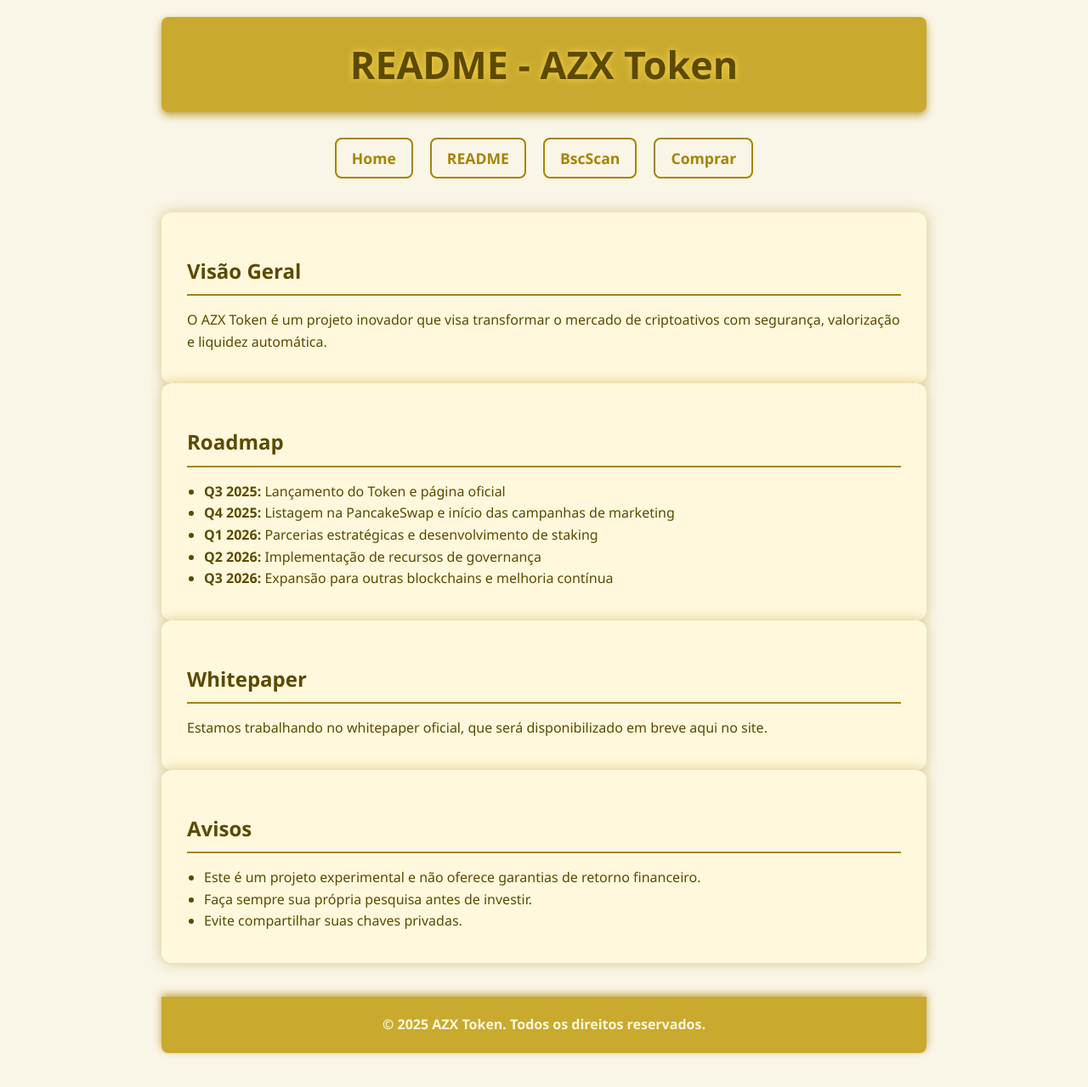
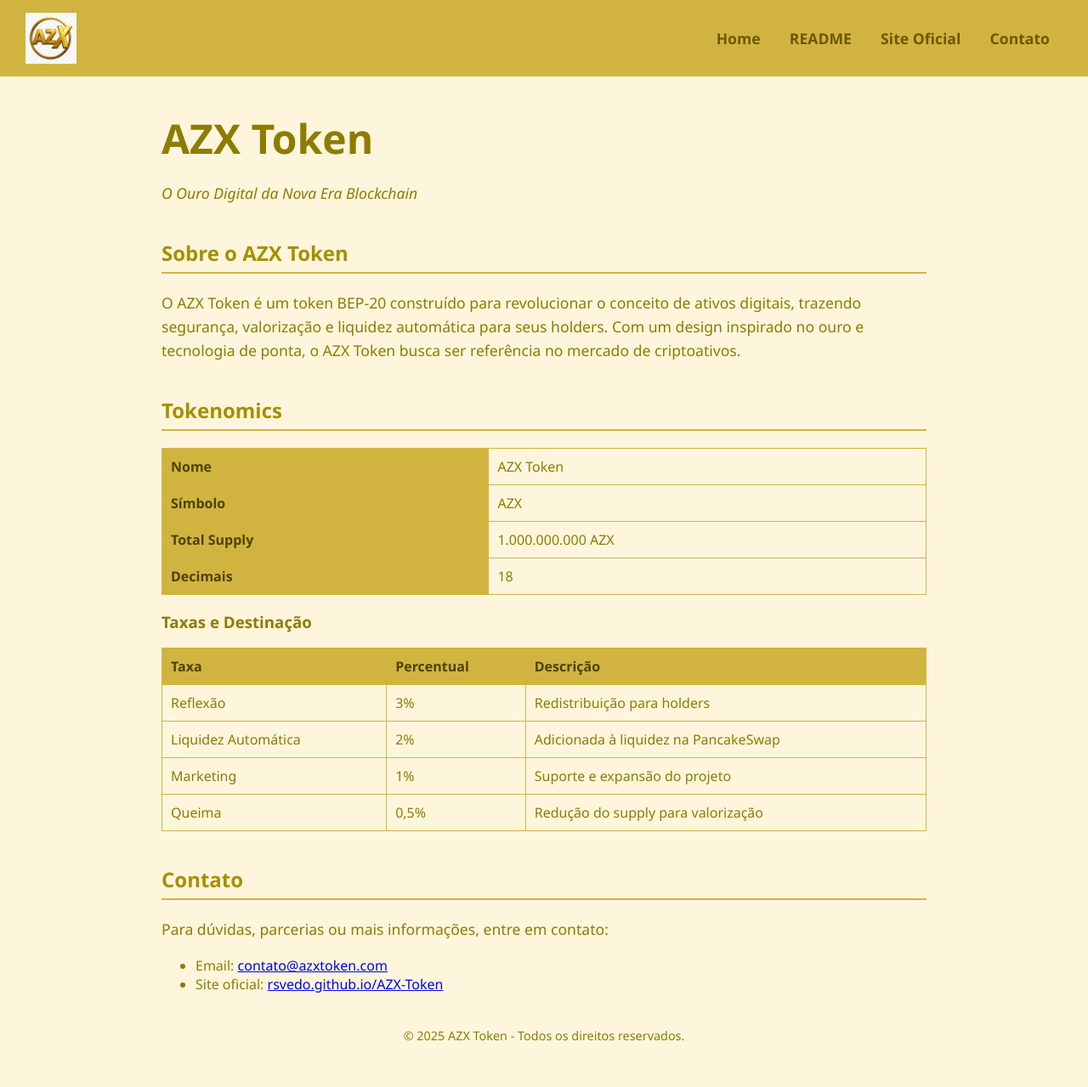
Before and after one commit to RSVEDO/AZX-Token, a plain HTML site: page README.html in a window 1280 px wide. Shown: the whole page at 85% size. After the commit the page ends 1248 px from the top, so only its background shows below. Drawn offline with Linux system fonts and the light colour scheme.

Commit message:
Update README.html

```diff
--- a/README.html
+++ b/README.html
@@ -3,144 +3,152 @@
 <head>
 <meta charset="UTF-8" />
 <meta name="viewport" content="width=device-width, initial-scale=1" />
-  <title>README - AZX Token</title>
+<title>AZX Token</title>
 <style>
   body {
-      background: #f9f5e7;
-      color: #5b4a00;
+    background: #fef6dc;
+    color: #8c7c00;
     font-family: 'Segoe UI', Tahoma, Geneva, Verdana, sans-serif;
-      margin: 0;
-      padding: 0 20px 40px 20px;
+    margin: 0; padding: 0;
+  }
+  header {
+    background: #d1b440;
+    padding: 15px 30px;
+    display: flex;
+    align-items: center;
+    gap: 20px;
+  }
+  header img {
+    height: 60px;
+  }
+  nav {
+    margin-left: auto;
+  }
+  nav a {
+    color: #6b5800;
+    text-decoration: none;
+    font-weight: bold;
+    margin: 0 15px;
+    font-size: 1.1rem;
+  }
+  nav a:hover {
+    color: #ffe14f;
+  }
+  main {
+    max-width: 900px;
+    margin: 40px auto;
+    padding: 0 20px;
+  }
+  h1 {
+    font-size: 3rem;
+    font-weight: 900;
+    margin-bottom: 5px;
+  }
+  h2 {
+    color: #a68f00;
+    border-bottom: 2px solid #d1b440;
+    padding-bottom: 6px;
+    margin-top: 40px;
+  }
+  p {
+    font-size: 1.1rem;
     line-height: 1.6;
-      max-width: 900px;
-      margin-left: auto;
-      margin-right: auto;
   }
-
-    header {
-      background: #c9aa2e;
-      padding: 20px 40px;
-      box-shadow: 0 4px 10px #b5921fcc;
-      border-radius: 8px;
-      margin-top: 20px;
-      margin-bottom: 30px;
-      text-align: center;
+  table {
+    width: 100%;
+    border-collapse: collapse;
+    margin-top: 15px;
   }
-
-    header h1 {
-      margin: 0;
-      font-size: 2.8rem;
-      font-weight: 900;
-      text-shadow: 0 0 8px #ffd54f;
-      user-select: none;
+  th, td {
+    border: 1px solid #d1b440;
+    padding: 10px;
+    text-align: left;
   }
-
-    nav {
-      display: flex;
-      justify-content: center;
-      gap: 20px;
-      margin-bottom: 40px;
+  th {
+    background-color: #d1b440;
+    color: #4d4200;
   }
-
-    nav a {
-      color: #a68400;
-      font-weight: 700;
-      text-decoration: none;
-      font-size: 1.1rem;
-      padding: 8px 18px;
-      border-radius: 8px;
-      border: 2px solid #a68400;
-      transition: all 0.3s ease;
-    }
-
-    nav a:hover {
-      background-color: #a68400;
-      color: #fff8dc;
-    }
-
-    h2 {
-      border-bottom: 2px solid #a68400;
-      padding-bottom: 8px;
-      margin-top: 30px;
-      margin-bottom: 15px;
-      user-select: none;
-    }
-
-    section {
-      background: #fff8dc;
-      padding: 20px 30px;
-      border-radius: 12px;
-      box-shadow: 0 0 15px #b5921f77;
-    }
-
-    ul {
-      padding-left: 20px;
-    }
-
   footer {
     text-align: center;
-      padding: 20px;
-      background: #c9aa2e;
-      color: #fff8dc;
-      font-weight: 600;
-      box-shadow: 0 -3px 10px #b5921fcc;
-      user-select: none;
-      margin-top: 40px;
-      border-radius: 0 0 8px 8px;
-      max-width: 900px;
-      margin-left: auto;
-      margin-right: auto;
+    margin: 40px 0 20px;
+    color: #8c7c00;
+    font-size: 0.9rem;
   }
 </style>
 </head>
 <body>
-
   <header>
-    <h1>README - AZX Token</h1>
-  </header>
-
+    <img src="AZX.png" alt="AZX Token Logo" />
     <nav>
       <a href="index.html">Home</a>
-    <a href="readme.html">README</a>
-    <a href="https://bscscan.com/token/0x96d40b6ccdd96a781bdaff0f062f0e4b86f8b95e" target="_blank" rel="noopener noreferrer">BscScan</a>
-    <a href="https://pancakeswap.finance/swap?outputCurrency=0x96d40b6ccdd96a781bdaff0f062f0e4b86f8b95e" target="_blank" rel="noopener noreferrer">Comprar</a>
+      <a href="README.html">README</a>
+      <a href="https://rsvedo.github.io/AZX-Token/" target="_blank" rel="noopener noreferrer">Site Oficial</a>
+      <a href="#contato">Contato</a>
     </nav>
+  </header>
+  <main>
+    <h1>AZX Token</h1>
+    <p><em>O Ouro Digital da Nova Era Blockchain</em></p>
 
-  <main>
     <section>
-      <h2>Visão Geral</h2>
-      <p>O AZX Token é um projeto inovador que visa transformar o mercado de criptoativos com segurança, valorização e liquidez automática.</p>
+      <h2>Sobre o AZX Token</h2>
+      <p>O AZX Token é um token BEP-20 construído para revolucionar o conceito de ativos digitais, trazendo segurança, valorização e liquidez automática para seus holders. Com um design inspirado no ouro e tecnologia de ponta, o AZX Token busca ser referência no mercado de criptoativos.</p>
     </section>
 
     <section>
-      <h2>Roadmap</h2>
-      <ul>
-        <li><strong>Q3 2025:</strong> Lançamento do Token e página oficial</li>
-        <li><strong>Q4 2025:</strong> Listagem na PancakeSwap e início das campanhas de marketing</li>
-        <li><strong>Q1 2026:</strong> Parcerias estratégicas e desenvolvimento de staking</li>
-        <li><strong>Q2 2026:</strong> Implementação de recursos de governança</li>
-        <li><strong>Q3 2026:</strong> Expansão para outras blockchains e melhoria contínua</li>
-      </ul>
+      <h2>Tokenomics</h2>
+      <table>
+        <tr><th>Nome</th><td>AZX Token</td></tr>
+        <tr><th>Símbolo</th><td>AZX</td></tr>
+        <tr><th>Total Supply</th><td>1.000.000.000 AZX</td></tr>
+        <tr><th>Decimais</th><td>18</td></tr>
+      </table>
+
+      <h3>Taxas e Destinação</h3>
+      <table>
+        <thead>
+          <tr>
+            <th>Taxa</th>
+            <th>Percentual</th>
+            <th>Descrição</th>
+          </tr>
+        </thead>
+        <tbody>
+          <tr>
+            <td>Reflexão</td>
+            <td>3%</td>
+            <td>Redistribuição para holders</td>
+          </tr>
+          <tr>
+            <td>Liquidez Automática</td>
+            <td>2%</td>
+            <td>Adicionada à liquidez na PancakeSwap</td>
+          </tr>
+          <tr>
+            <td>Marketing</td>
+            <td>1%</td>
+            <td>Suporte e expansão do projeto</td>
+          </tr>
+          <tr>
+            <td>Queima</td>
+            <td>0,5%</td>
+            <td>Redução do supply para valorização</td>
+          </tr>
+        </tbody>
+      </table>
     </section>
 
-    <section>
-      <h2>Whitepaper</h2>
-      <p>Estamos trabalhando no whitepaper oficial, que será disponibilizado em breve aqui no site.</p>
-    </section>
-
-    <section>
-      <h2>Avisos</h2>
+    <section id="contato">
+      <h2>Contato</h2>
+      <p>Para dúvidas, parcerias ou mais informações, entre em contato:</p>
       <ul>
-        <li>Este é um projeto experimental e não oferece garantias de retorno financeiro.</li>
-        <li>Faça sempre sua própria pesquisa antes de investir.</li>
-        <li>Evite compartilhar suas chaves privadas.</li>
+        <li>Email: <a href="mailto:contato@azxtoken.com">contato@azxtoken.com</a></li>
+        <li>Site oficial: <a href="https://rsvedo.github.io/AZX-Token/" target="_blank" rel="noopener noreferrer">rsvedo.github.io/AZX-Token</a></li>
       </ul>
     </section>
   </main>
-
   <footer>
-    &copy; 2025 AZX Token. Todos os direitos reservados.
+    &copy; 2025 AZX Token - Todos os direitos reservados.
   </footer>
-
 </body>
 </html>
```
Lines whose indentation alone changed are shown as unchanged.
